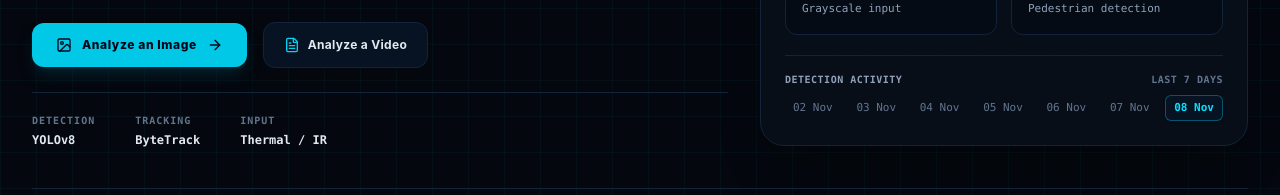
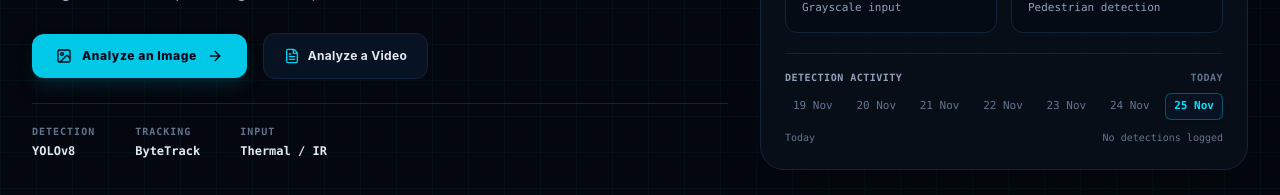
Before and after one commit to TharunGudimetla/thermalvision-ai, a React (Vite) app in the folder frontend/: page / in a window 1280 px wide. Shown: the part 424-619 px from the top of the page. Built offline with nearby package versions, Linux system fonts and the light colour scheme; no server answers.

Commit message:
fix: make 7-day detection activity timeline dynamic ending on today with real detection counts

```diff
--- a/frontend/src/components/Overview.tsx
+++ b/frontend/src/components/Overview.tsx
@@ -201,16 +201,53 @@ export const Overview: React.FC<OverviewProps> = ({ stats, events, onNavigate })
     return deduplicated;
   }, [events, localImageFolders, stats?.recent_sessions]);
 
-  // 7 Days list matching reference screenshot
-  const daysList = [
-    '02 Nov',
-    '03 Nov',
-    '04 Nov',
-    '05 Nov',
-    '06 Nov',
-    '07 Nov',
-    '08 Nov',
-  ];
+  // Dynamically generate the rolling 7-day timeline ending today
+  const daysList = useMemo(() => {
+    const list: {
+      label: string;
+      dateKey: string;
+      fullDate: string;
+      isToday: boolean;
+      isYesterday: boolean;
+      count: number;
+    }[] = [];
+
+    const now = new Date();
+    const today = new Date(now.getFullYear(), now.getMonth(), now.getDate());
+
+    const countsByDate: Record<string, number> = {};
+
+    const registerDate = (rawTs: string | undefined | null) => {
+      if (!rawTs) return;
+      const d = new Date(rawTs);
+      if (isNaN(d.getTime())) return;
+      const key = `${d.getFullYear()}-${String(d.getMonth() + 1).padStart(2, '0')}-${String(d.getDate()).padStart(2, '0')}`;
+      countsByDate[key] = (countsByDate[key] || 0) + 1;
+    };
+
+    (events || []).forEach((ev) => registerDate(ev.timestamp));
+    (stats?.recent_sessions || []).forEach((s) => registerDate(s.timestamp));
+    (localImageFolders || []).forEach((f) => registerDate(f.timestamp));
+
+    for (let i = 6; i >= 0; i--) {
+      const d = new Date(today);
+      d.setDate(today.getDate() - i);
+      const dayNum = String(d.getDate()).padStart(2, '0');
+      const monthStr = d.toLocaleString('en-US', { month: 'short' });
+      const key = `${d.getFullYear()}-${String(d.getMonth() + 1).padStart(2, '0')}-${dayNum}`;
+
+      list.push({
+        label: `${dayNum} ${monthStr}`,
+        dateKey: key,
+        fullDate: d.toLocaleDateString('en-US', { month: 'short', day: 'numeric', year: 'numeric' }),
+        isToday: i === 0,
+        isYesterday: i === 1,
+        count: countsByDate[key] || 0,
+      });
+    }
+
+    return list;
+  }, [events, stats?.recent_sessions, localImageFolders]);
 
   return (
     <div className="space-y-10 pb-16">
@@ -365,26 +402,50 @@ export const Overview: React.FC<OverviewProps> = ({ stats, events, onNavigate })
               </div>
             </div>
 
-            {/* Bottom Timeline: LAST 7 DAYS */}
+            {/* Bottom Timeline: DETECTION ACTIVITY / LAST 7 DAYS */}
             <div className="pt-4 border-t border-[#11243b] relative z-10 space-y-2">
               <div className="flex items-center justify-between text-[10px] font-mono tracking-wider font-semibold">
                 <span className="text-slate-400 uppercase">DETECTION ACTIVITY</span>
-                <span className="text-slate-500 uppercase">LAST 7 DAYS</span>
+                <span className="text-slate-500 uppercase">
+                  {daysList[selectedDayIndex]?.isToday
+                    ? 'TODAY'
+                    : daysList[selectedDayIndex]?.isYesterday
+                    ? 'YESTERDAY'
+                    : 'LAST 7 DAYS'}
+                </span>
               </div>
               <div className="flex items-center justify-between gap-1 text-[11px] font-mono">
-                {daysList.map((day, i) => (
+                {daysList.map((dayItem, i) => (
                   <button
-                    key={day}
+                    key={dayItem.label}
                     onClick={() => setSelectedDayIndex(i)}
-                    className={`px-2 py-1 rounded-md transition-colors cursor-pointer ${
+                    title={`${dayItem.fullDate}${dayItem.count > 0 ? ` (${dayItem.count} detections)` : ''}`}
+                    className={`relative px-2 py-1 rounded-md transition-colors cursor-pointer flex items-center gap-1 ${
                       selectedDayIndex === i
                         ? 'text-[#00e5ff] font-bold bg-[#071322] border border-cyan-500/40 shadow-sm'
                         : 'text-slate-500 hover:text-slate-300'
                     }`}
                   >
-                    {day}
+                    <span>{dayItem.label}</span>
+                    {dayItem.count > 0 && (
+                      <span className="w-1.5 h-1.5 rounded-full bg-emerald-400 animate-pulse" />
+                    )}
                   </button>
                 ))}
+              </div>
+              <div className="flex items-center justify-between text-[10px] font-mono pt-0.5">
+                <span className="text-slate-500">
+                  {daysList[selectedDayIndex]?.isToday
+                    ? 'Today'
+                    : daysList[selectedDayIndex]?.isYesterday
+                    ? 'Yesterday'
+                    : daysList[selectedDayIndex]?.fullDate}
+                </span>
+                <span className={daysList[selectedDayIndex]?.count ? 'text-[#00e5ff] font-bold' : 'text-slate-500'}>
+                  {daysList[selectedDayIndex]?.count
+                    ? `${daysList[selectedDayIndex]?.count} detection${daysList[selectedDayIndex]?.count > 1 ? 's' : ''} logged`
+                    : 'No detections logged'}
+                </span>
               </div>
             </div>
           </div>
```
